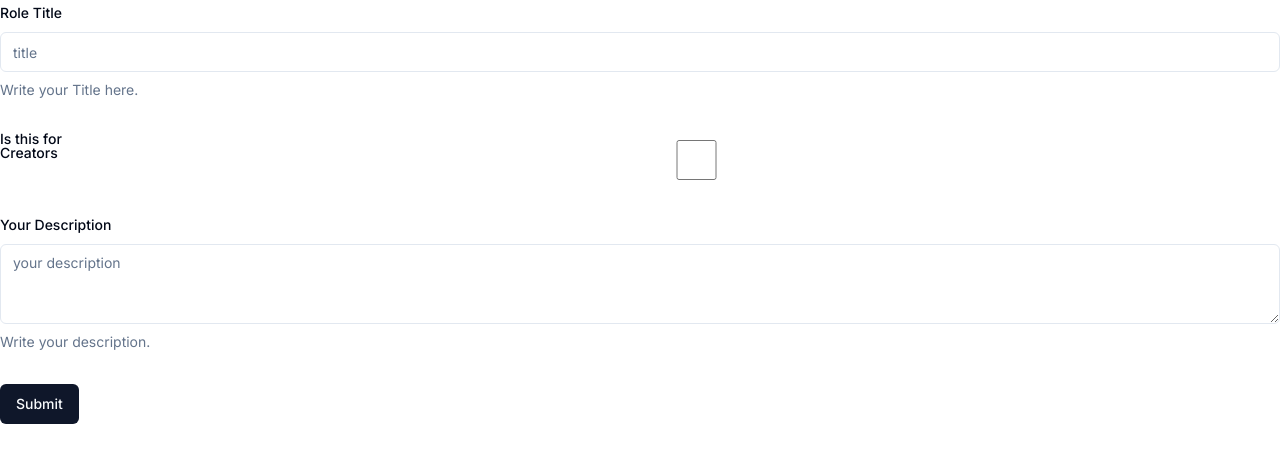
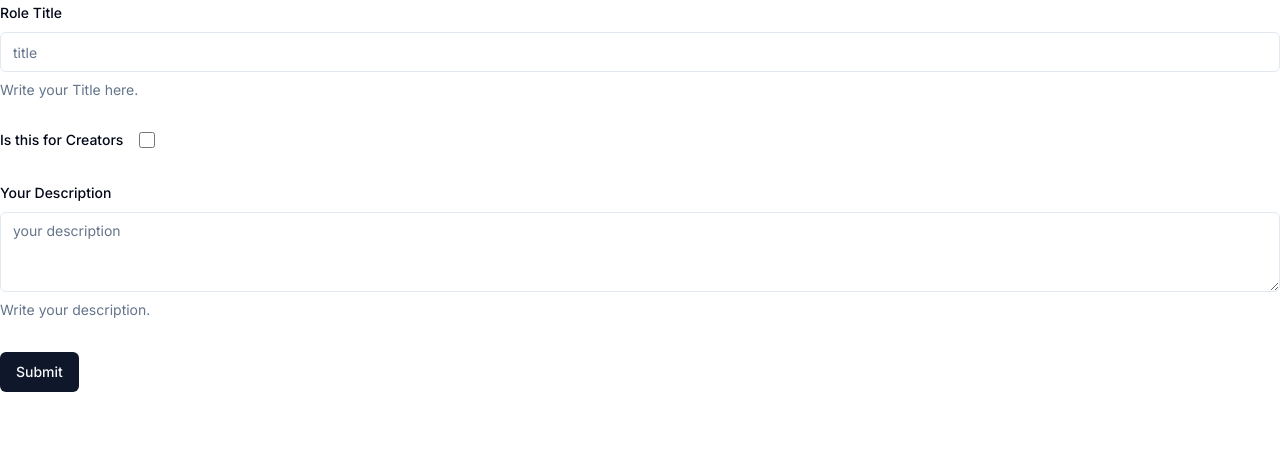
Before and after one commit to OmBharti999/creatorship, a Next.js app: page /creator in a window 1280 px wide. Shown: the top 462 px of the page. Built offline with nearby package versions, Linux system fonts and the light colour scheme.

Commit message:
fix checkbox align ment

```diff
--- a/components/shared/form/index.tsx
+++ b/components/shared/form/index.tsx
@@ -16,6 +16,7 @@ import {
 } from "@/components/ui/form";
 import { Input } from "@/components/ui/input";
 import { Textarea } from "@/components/ui/textarea";
+import { cn } from "@/lib/utils";
 
 const formSchema = z.object({
   title: z.string().min(2, {
@@ -63,11 +64,11 @@ export function IdeaForm() {
           control={form.control}
           name="isCreator"
           render={({ field }) => (
-            <FormItem className="flex">
+            <FormItem className="flex justify-start gap-4 items-center">
               <FormLabel>Is this for Creators</FormLabel>
-              <FormControl>
+              <FormControl className="w-4 h-4 py-0 mt-0">
                 {/* @ts-ignore */}
-                <Input type="checkbox" {...field} />
+                <Input type="checkbox" {...field} style={{ marginTop: 0 }} />
               </FormControl>
               <FormMessage />
             </FormItem>
```
